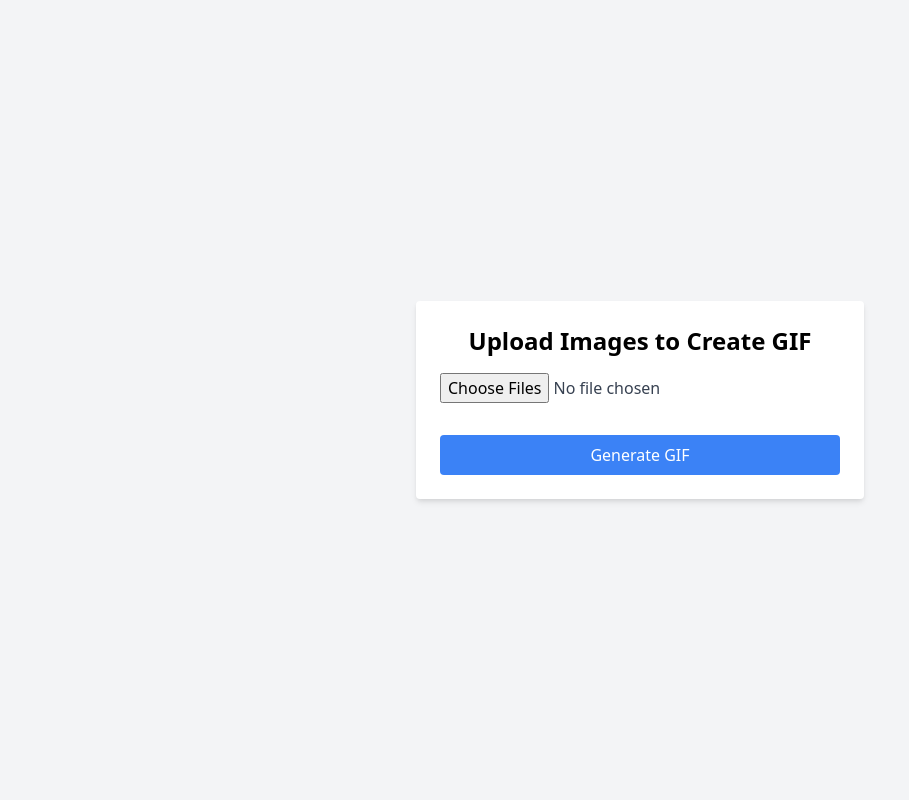
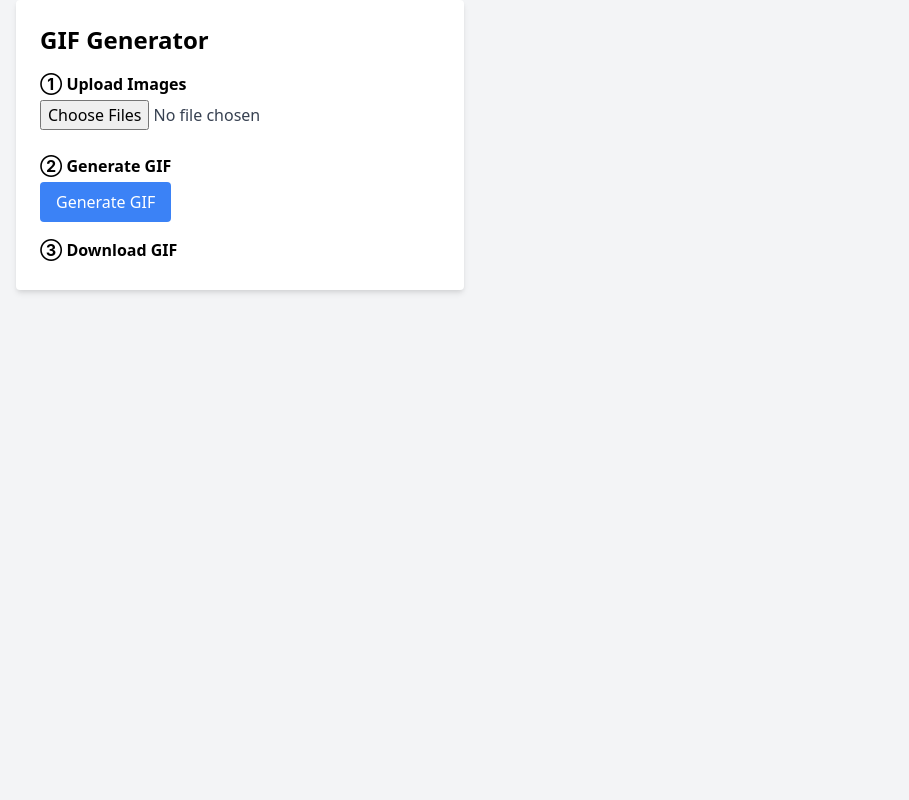
Before and after one commit to lndgst/random, a Flask app: page / in a window 1280 px wide. Shown: the whole page, without its empty margins (0-909 px from the left). Run offline with Flask 3, Linux system fonts and the light colour scheme.

Commit message:
Organize layout with steps and download

```diff
--- a/gif_app/templates/index.html
+++ b/gif_app/templates/index.html
@@ -5,21 +5,32 @@
     <title>GIF Generator</title>
     <link href="https://cdn.jsdelivr.net/npm/tailwindcss@2.2.19/dist/tailwind.min.css" rel="stylesheet">
 </head>
-<body class="bg-gray-100 min-h-screen flex items-center justify-center font-sans">
-    <div class="bg-white p-6 rounded shadow-md w-full max-w-md">
-        <h1 class="text-2xl font-bold mb-4 text-center">Upload Images to Create GIF</h1>
+<body class="bg-gray-100 min-h-screen flex items-start font-sans">
+    <div class="bg-white p-6 rounded shadow-md w-full max-w-md text-left mx-4">
+        <h1 class="text-2xl font-bold mb-4">GIF Generator</h1>
         <form id="gifForm" action="/generate" method="post" enctype="multipart/form-data" class="space-y-4">
-            <input id="imageInput" class="block w-full text-gray-700" type="file" name="images" multiple accept="image/*">
-            <div id="preview" class="flex flex-wrap"></div>
-            <button class="px-4 py-2 bg-blue-500 text-white rounded hover:bg-blue-600 w-full" type="submit">Generate GIF</button>
+            <div>
+                <h2 class="font-bold mb-1">&#9312; Upload Images</h2>
+                <input id="imageInput" class="block w-full text-gray-700" type="file" name="images" multiple accept="image/*">
+                <div id="preview" class="flex flex-wrap mt-2"></div>
+            </div>
+            <div>
+                <h2 class="font-bold mb-1">&#9313; Generate GIF</h2>
+                <button class="px-4 py-2 bg-blue-500 text-white rounded hover:bg-blue-600" type="submit">Generate GIF</button>
+                <img id="gifPreview" class="mt-4 hidden" alt="Generated GIF">
+            </div>
+            <div>
+                <h2 class="font-bold mb-1">&#9314; Download GIF</h2>
+                <a id="downloadBtn" class="px-4 py-2 bg-green-500 text-white rounded hover:bg-green-600 inline-block mt-2 hidden" download="output.gif">Download GIF</a>
+            </div>
         </form>
-        <img id="gifPreview" class="mt-4 mx-auto hidden" alt="Generated GIF">
     </div>
     <script>
         const imageInput = document.getElementById('imageInput');
         const preview = document.getElementById('preview');
         const gifForm = document.getElementById('gifForm');
         const gifPreview = document.getElementById('gifPreview');
+        const downloadBtn = document.getElementById('downloadBtn');
         let files = [];
 
         imageInput.addEventListener('change', (e) => {
@@ -59,8 +70,11 @@
             fetch('/generate', { method: 'POST', body: formData })
                 .then(res => res.blob())
                 .then(blob => {
-                    gifPreview.src = URL.createObjectURL(blob);
+                    const url = URL.createObjectURL(blob);
+                    gifPreview.src = url;
                     gifPreview.classList.remove('hidden');
+                    downloadBtn.href = url;
+                    downloadBtn.classList.remove('hidden');
                 });
         });
     </script>
```
